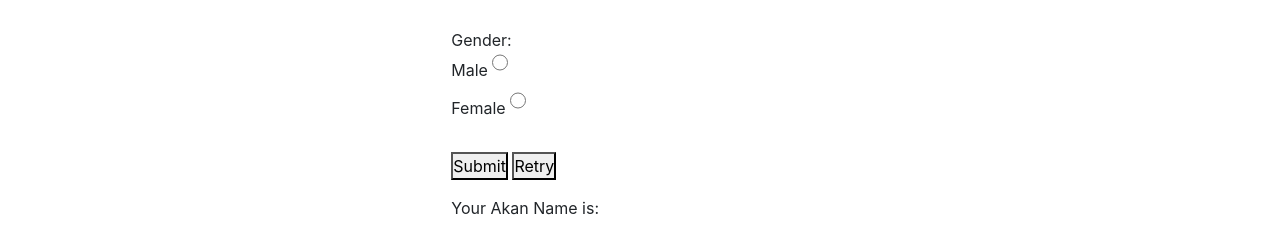
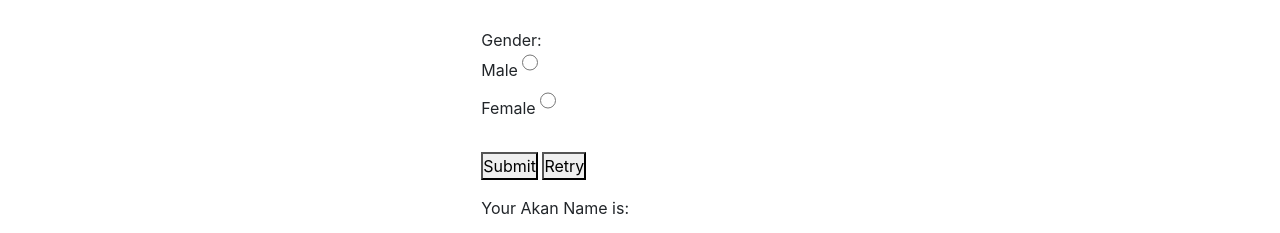
Before and after one commit to Lagat-Collete/AKAN-CALENDAR, a plain HTML site: page index.html in a window 1280 px wide. Shown: the part 599-832 px from the top of the page. Drawn offline with Linux system fonts and the light colour scheme.

```diff
--- a/css/index.css
+++ b/css/index.css
@@ -50,7 +50,7 @@ img{
 }
 .form {
   align-items: center;
-  margin-left: 200px;
+  margin-left: 230px;
 }
 
 ol>li{
```
Also changed, not shown: images/fb.jpeg (deleted), images/fb2.png (added), images/lk2.png (added), images/tw.png (deleted), images/wt.png (deleted), images/wt2.png (added), images/yt.png (added).
